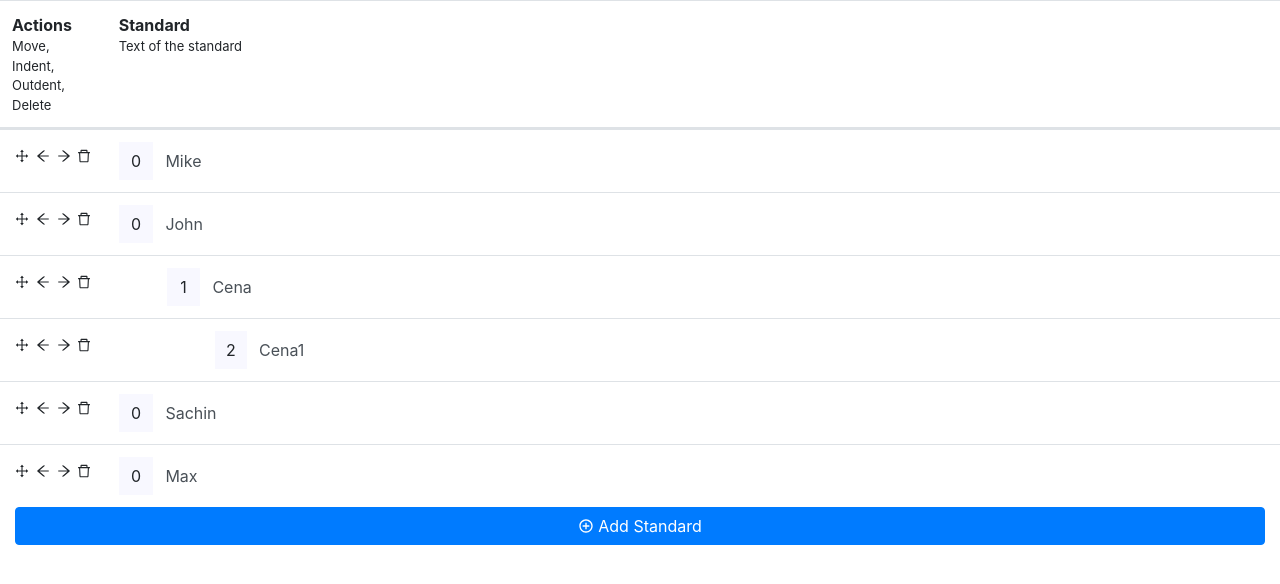
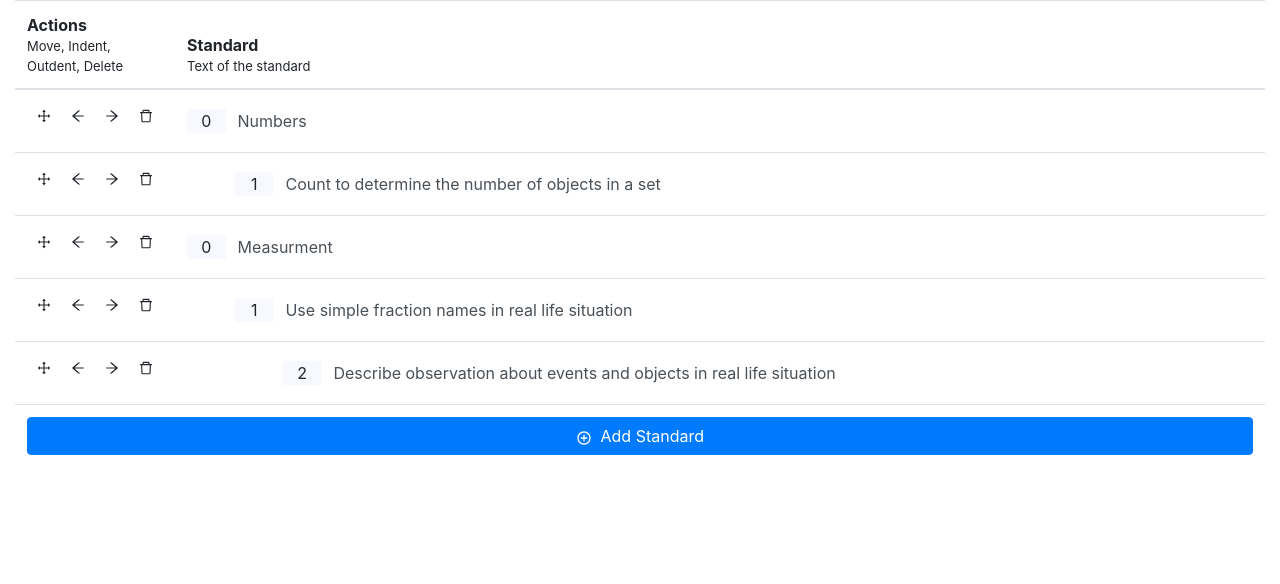
Before and after one commit to 5achinJani/table-dnd-tree, a React (Create React App) app: page / in a window 1280 px wide. Shown: the top 584 px of the page. Built offline with nearby package versions, Linux system fonts and the light colour scheme.

Commit message:
css hot-fixes.

```diff
--- a/src/containers/TableContainer.tsx
+++ b/src/containers/TableContainer.tsx
@@ -22,33 +22,29 @@ import cuid from "cuid";
 const dataSource = [
   {
     id: "0",
-    body: "Mike",
+    body: "Numbers",
     indent: 0,
   },
   {
     id: "1",
-    body: "John",
+    body: "Count to determine the number of objects in a set",
+    indent: 1,
+  },
+  {
+    id: "2",
+    body: "Measurment",
     indent: 0,
   },
   {
-    id: "2",
-    body: "Cena",
+    id: "3",
+    body: "Use simple fraction names in real life situation",
     indent: 1,
   },
   {
-    id: "3",
-    body: "Cena1",
+    id: "4",
+    body:
+      "Describe observation about events and objects in real life situation",
     indent: 2,
-  },
-  {
-    id: "4",
-    body: "Sachin",
-    indent: 0,
-  },
-  {
-    id: "5",
-    body: "Max",
-    indent: 0,
   },
 ];
 
@@ -159,11 +155,15 @@ export const TableContainer = () => {
               hover
               responsive
               ref={provided.innerRef}
-              style={{ width: "100%", tableLayout: "fixed" }}
+              style={{ width: "100%" }}
             >
               <thead>
-                <tr className="d-flex">
-                  <th scope="col" className="col-1">
+                <tr>
+                  <th
+                    scope="col"
+                    className="actionCol"
+                    style={{ width: "160px", minWidth: "160px" }}
+                  >
                     <div>Actions</div>
                     <div
                       className="font-weight-lighter"
@@ -172,7 +172,7 @@ export const TableContainer = () => {
                       Move, Indent, Outdent, Delete
                     </div>
                   </th>
-                  <th scope="col" className="col-11">
+                  <th scope="col">
                     <div>Standard</div>
                     <div
                       className="font-weight-lighter"
@@ -195,9 +195,8 @@ export const TableContainer = () => {
                             ...provided.draggableProps.style,
                           }}
                           key={row.id}
-                          className="d-flex"
                         >
-                          <td className="col-1">
+                          <td style={{ minWidth: "160px" }}>
                             <div className="d-flex justify-content-around align-items-center">
                               <div className="" {...provided.dragHandleProps}>
                                 <AiOutlineDrag title="Move" />
@@ -238,14 +237,14 @@ export const TableContainer = () => {
                             </div>
                           </td>
 
-                          <td className="col-11">
+                          <td style={{ width: "100%" }}>
                             <div
                               style={{
                                 paddingLeft: getPaddingByIndent({
                                   indent: row.indent,
                                 }),
                               }}
-                              className="h-100 w-25 d-flex justify-content-around align-items-center"
+                              className="h-100 d-flex justify-content-around align-items-center"
                             >
                               <div
                                 title="indent size"
@@ -260,7 +259,8 @@ export const TableContainer = () => {
                               <input
                                 type="text"
                                 className="form-control"
-                                style={{ border: "none" }}
+                                placeholder="Text of the Standard"
+                                style={{ border: "none", minWidth: "250px" }}
                                 value={row.body}
                                 onChange={(event) => {
                                   onChange({
@@ -280,16 +280,18 @@ export const TableContainer = () => {
                 {provided.placeholder}
               </tbody>
               <tfoot>
-                <tr className="col-12 d-flex justify-content-center align-items-center">
+                <tr>
+                  <td colSpan={2}>
                     <Button
                       variant="primary"
-                    className="d-flex justify-content-center align-items-center btn-block"
+                      className="btn-block"
                       onClick={() => {
                         onAdd();
                       }}
                     >
                       <MdAddCircleOutline className="mr-1" /> Add Standard
                     </Button>
+                  </td>
                 </tr>
               </tfoot>
             </Table>
--- a/src/pages/IndexPage.tsx
+++ b/src/pages/IndexPage.tsx
@@ -5,9 +5,7 @@ export const IndexPage = () => {
   return (
     <Fragment>
       <Container fluid>
-        <Row>
-          <TableContainer />
-        </Row>
+        <TableContainer />
       </Container>
     </Fragment>
   );
```
Lines whose indentation alone changed are shown as unchanged.
